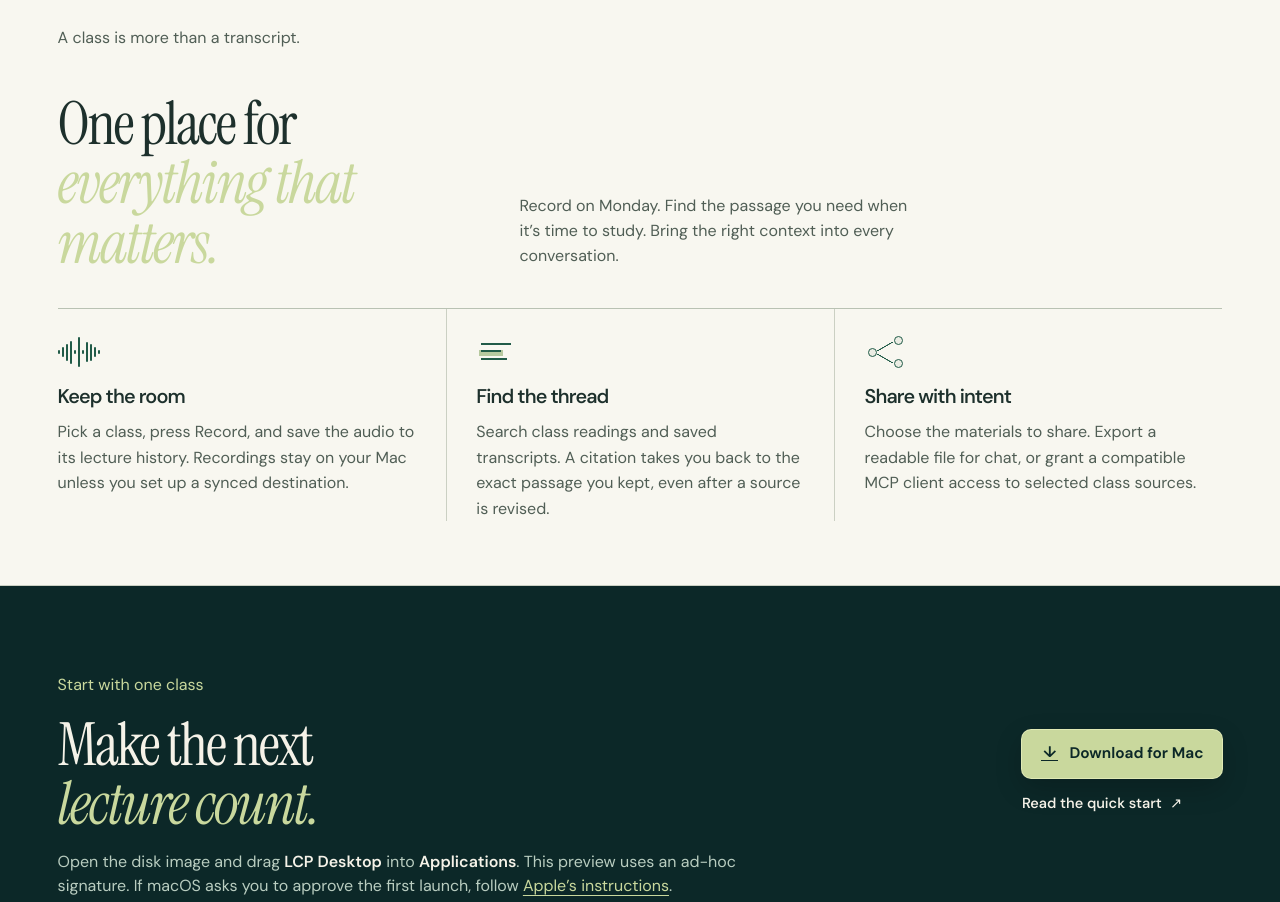
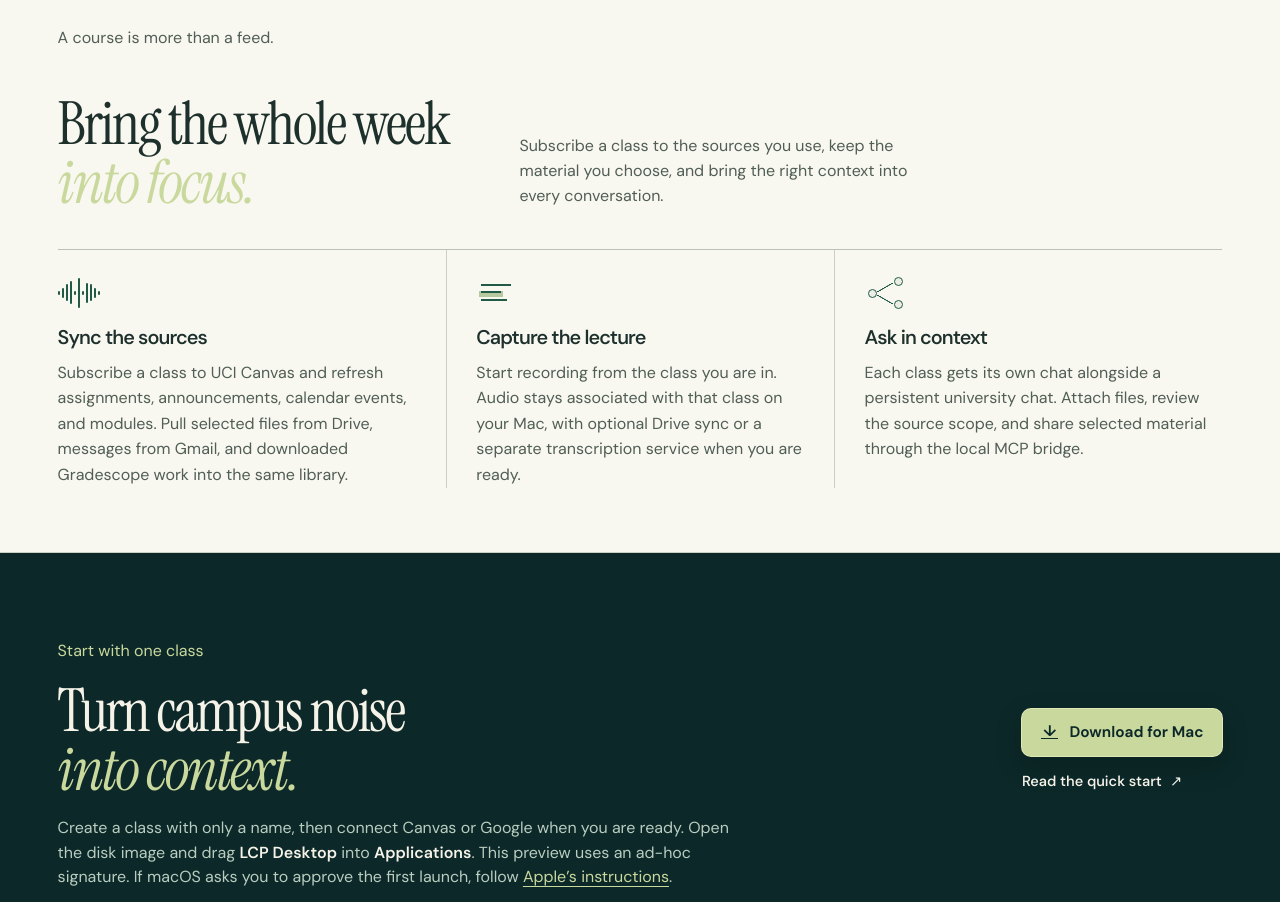
Before and after one commit to FakeZhiyuanLi/LCP, a plain HTML site: page website/index.html in a window 1280 px wide. Shown: the part 840-1742 px from the top of the page. Drawn offline with Linux system fonts and the light colour scheme.

Commit message:
Refresh landing page product messaging

```diff
--- a/website/index.html
+++ b/website/index.html
@@ -5,11 +5,11 @@
   <meta name="viewport" content="width=device-width, initial-scale=1">
   <meta name="theme-color" content="#102c2a">
   <title>LCP — The context layer for class</title>
-  <meta name="description" content="Organize university readings, lecture recordings, and notes on your Mac. Find the original passage and share selected sources with your agents.">
+  <meta name="description" content="Keep Canvas updates, readings, lecture recordings, and notes together on your Mac. Ask class and university chats with the context you choose.">
   <link rel="canonical" href="https://lcp.betanine.dev/">
   <meta property="og:type" content="website">
   <meta property="og:title" content="LCP — The context layer for class">
-  <meta property="og:description" content="Keep lectures, readings, and notes together in one searchable class library on your Mac.">
+  <meta property="og:description" content="Keep Canvas updates, lectures, readings, and notes together in a local class library with chats that understand your university context.">
   <meta property="og:url" content="https://lcp.betanine.dev/">
   <meta property="og:image" content="https://lcp.betanine.dev/assets/class-library.webp">
   <link rel="icon" href="assets/lcp-icon.png" type="image/png">
@@ -35,8 +35,8 @@
     <section class="hero shell" aria-labelledby="hero-title">
       <div class="hero-copy">
         <a class="release-link" href="https://github.com/FakeZhiyuanLi/LCP/releases/tag/v0.4.66"><span class="release-dot" aria-hidden="true"></span>Built for the class you’re in <span class="version">v0.4.66 ↗</span></a>
-        <h1 id="hero-title">Remember<br><em>the whole</em><br>class.</h1>
-        <p class="intro">LCP turns your lectures, readings, and notes into a living class library — searchable when you need it, ready to share with the agents you already use.</p>
+        <h1 id="hero-title">Keep your<br><em>whole class</em><br>in reach.</h1>
+        <p class="intro">LCP gives every university class a local home for Canvas updates, readings, lecture audio, and notes. Ask a class chat or your university chat with the context you choose.</p>
         <div class="actions">
           <a class="button primary" href="/download"><span class="download-icon" aria-hidden="true">↓</span> Download LCP</a>
           <a class="text-link" href="#workspace">See how it works <span aria-hidden="true">↓</span></a>
@@ -73,33 +73,33 @@
     <section id="workspace" class="workflow">
       <div class="shell">
         <div class="section-intro">
-          <p class="eyebrow">A class is more than a transcript.</p>
-          <h2>One place for<br><em>everything that matters.</em></h2>
-          <p>Record on Monday. Find the passage you need when it’s time to study. Bring the right context into every conversation.</p>
+          <p class="eyebrow">A course is more than a feed.</p>
+          <h2>Bring the whole week<br><em>into focus.</em></h2>
+          <p>Subscribe a class to the sources you use, keep the material you choose, and bring the right context into every conversation.</p>
         </div>
         <div class="features">
           <article class="feature">
             <div class="feature-art wave" aria-hidden="true"><i></i><i></i><i></i><i></i><i></i><i></i><i></i><i></i><i></i><i></i><i></i></div>
-            <h3>Keep the room</h3>
-            <p>Pick a class, press Record, and save the audio to its lecture history. Recordings stay on your Mac unless you set up a synced destination.</p>
+            <h3>Sync the sources</h3>
+            <p>Subscribe a class to UCI Canvas and refresh assignments, announcements, calendar events, and modules. Pull selected files from Drive, messages from Gmail, and downloaded Gradescope work into the same library.</p>
           </article>
           <article class="feature">
             <div class="feature-art passage" aria-hidden="true"><i></i><i></i><i></i></div>
-            <h3>Find the thread</h3>
-            <p>Search class readings and saved transcripts. A citation takes you back to the exact passage you kept, even after a source is revised.</p>
+            <h3>Capture the lecture</h3>
+            <p>Start recording from the class you are in. Audio stays associated with that class on your Mac, with optional Drive sync or a separate transcription service when you are ready.</p>
           </article>
           <article class="feature">
             <div class="feature-art share-art" aria-hidden="true"><i></i><i></i><i></i></div>
-            <h3>Share with intent</h3>
-            <p>Choose the materials to share. Export a readable file for chat, or grant a compatible MCP client access to selected class sources.</p>
+            <h3>Ask in context</h3>
+            <p>Each class gets its own chat alongside a persistent university chat. Attach files, review the source scope, and share selected material through the local MCP bridge.</p>
           </article>
         </div>
       </div>
     </section>
 
     <section id="install" class="install shell">
-      <div><p class="eyebrow">Start with one class</p><h2>Make the next<br><em>lecture count.</em></h2>
-        <p>Open the disk image and drag <strong>LCP Desktop</strong> into <strong>Applications</strong>. This preview uses an ad-hoc signature. If macOS asks you to approve the first launch, follow <a href="https://support.apple.com/en-us/102445">Apple’s instructions</a>.</p>
+      <div><p class="eyebrow">Start with one class</p><h2>Turn campus noise<br><em>into context.</em></h2>
+        <p>Create a class with only a name, then connect Canvas or Google when you are ready. Open the disk image and drag <strong>LCP Desktop</strong> into <strong>Applications</strong>. This preview uses an ad-hoc signature. If macOS asks you to approve the first launch, follow <a href="https://support.apple.com/en-us/102445">Apple’s instructions</a>.</p>
       </div>
       <div class="install-actions">
         <a class="button primary" href="/download"><span class="download-icon" aria-hidden="true">↓</span> Download for Mac</a>
```
